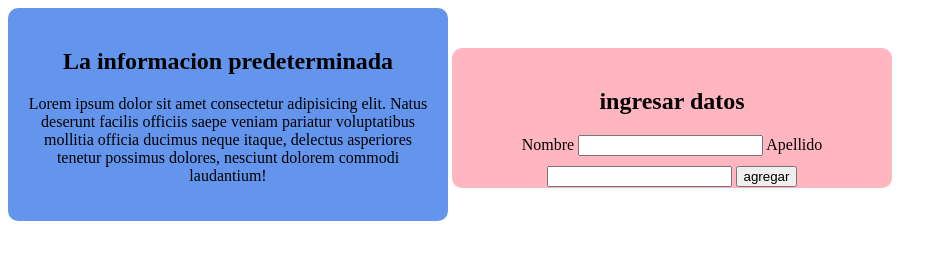
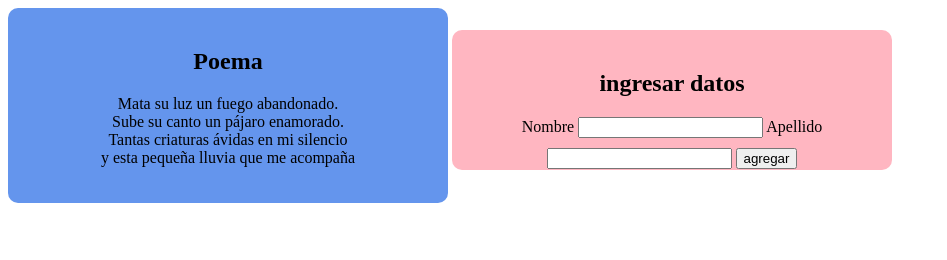
Before and after one commit to KatherineVelez/ActividadColaborativo, a plain HTML site: page index.html in a window 1280 px wide. Shown: the whole page, without its empty margins (0-947 px from the left). Drawn offline with Linux system fonts and the light colour scheme.

Commit message:
se modificó el texto predeterminado por un poema

```diff
--- a/index.html
+++ b/index.html
@@ -10,8 +10,11 @@
 <body>
 
     <div class="proyecto">
-        <h2>La informacion predeterminada</h2>
-        <p>Lorem ipsum dolor sit amet consectetur adipisicing elit. Natus deserunt facilis officiis saepe veniam pariatur voluptatibus mollitia officia ducimus neque itaque, delectus asperiores tenetur possimus dolores, nesciunt dolorem commodi laudantium!</p>
+        <h2>Poema</h2>
+        <p>Mata su luz un fuego abandonado. <br>
+            Sube su canto un pájaro enamorado. <br>
+            Tantas criaturas ávidas en mi silencio <br>
+            y esta pequeña lluvia que me acompaña</p>
     </div>
 
     <div class="proyectos">
```
